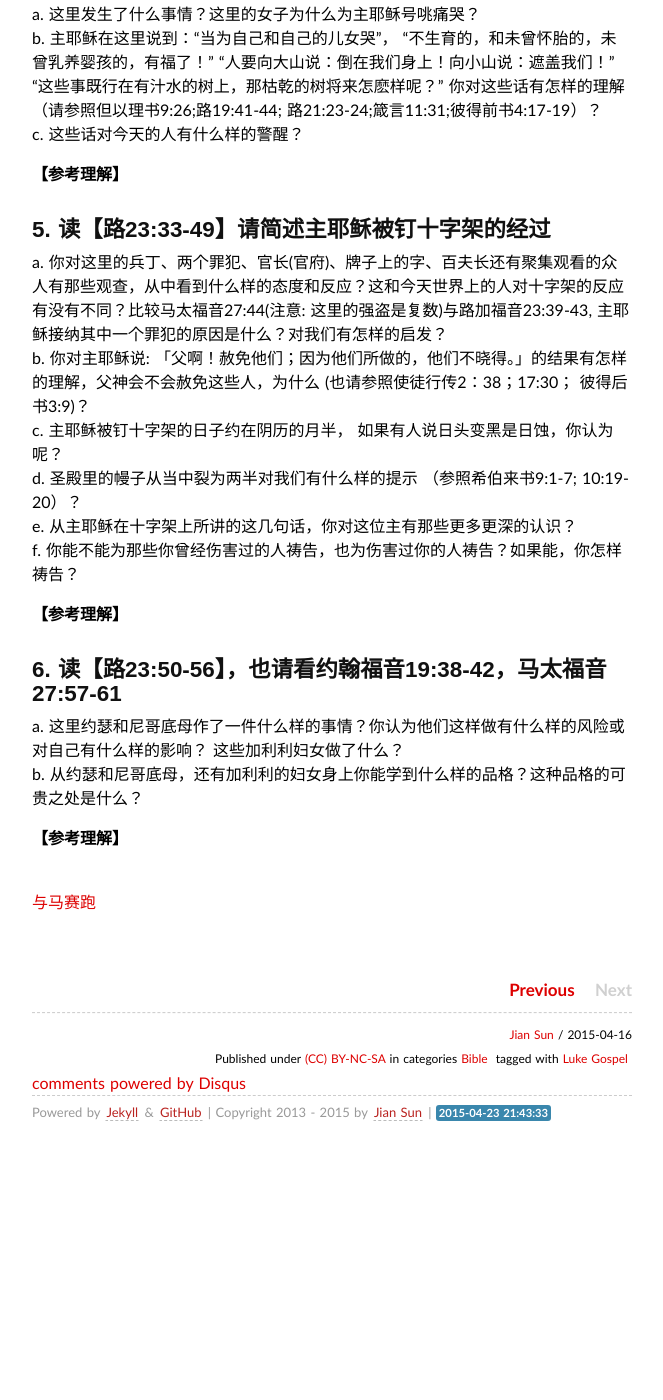
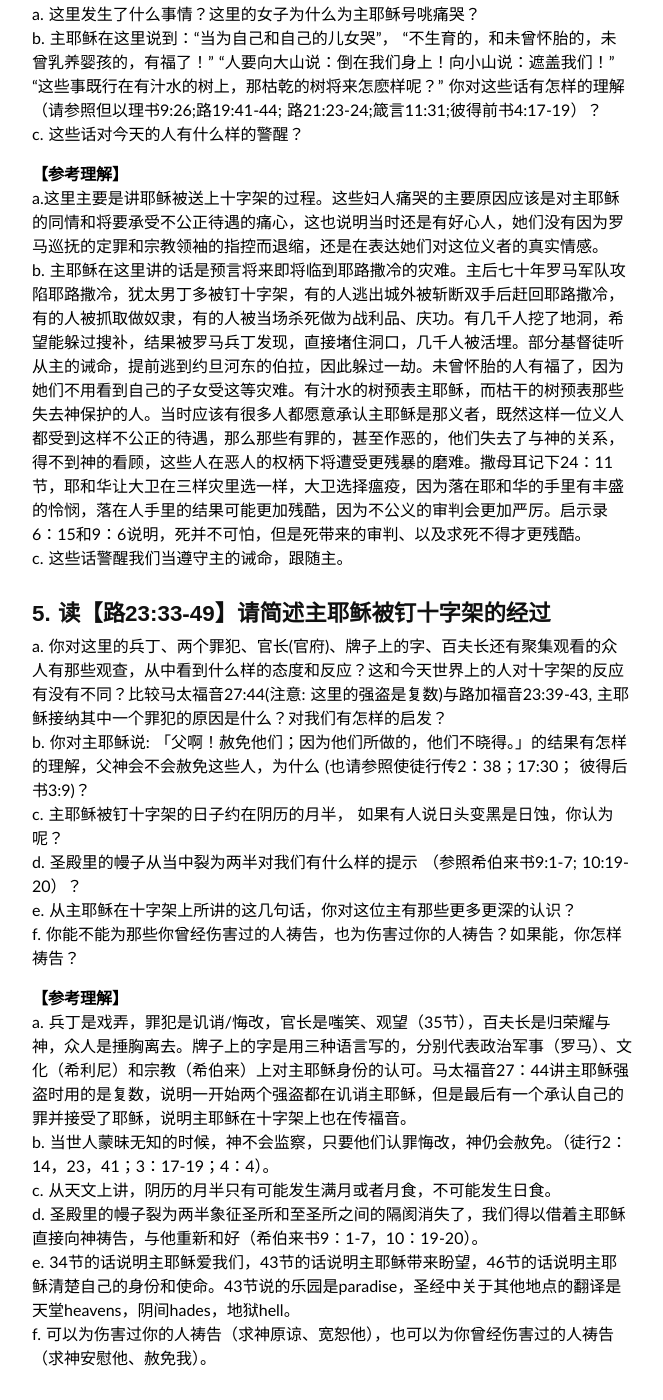
Before and after one commit to sjsprecious/sjsprecious.github.io, a Jekyll site: the page built from _posts/2015-04-16-LUKE-GOSPEL-CHAP-23.md, in a window 1280 px wide and 1400 px high, scrolled down 1645 px. Shown: the whole window, without its empty margins (308-971 px from the left). Built offline with Jekyll 4.4.1, drawn with Linux system fonts in a browser that asks for light colours; some web fonts are replaced; comment, search, counter and statistics services are not loaded; before the commit the page ends 2800 px from its top, so only the background shows below that; some of the changed text lies outside the part shown.

Commit message:
chap 23 change

```diff
--- a/_posts/2015-04-16-LUKE-GOSPEL-CHAP-23.md
+++ b/_posts/2015-04-16-LUKE-GOSPEL-CHAP-23.md
@@ -15,7 +15,7 @@ tags:
 
 这里发生了什么事情？他们为什么要把主耶稣交给彼拉多？对照路22:70-71和他们在23：2列举主耶稣的罪状中，为什么有明显的不同？你认为他们中间有没有人在心里明白知道主耶稣是基督，是王，但还是要以祂是基督，是王为罪名苦害祂（参照路20:14-15）？当主耶稣在这里经历逼迫和指控时，祂做了什么（也请参照约翰福音18:33-38,马太福音27:11-14），祂所做的是不是很有效？这为我们行事为人留下什么样的教训？<br>
 
-**【参考理解】** &nbsp;。本章中犹太公会的人把主耶稣解到彼拉多处，要求彼拉多审判主耶稣。犹太人在彼拉多面前控告的的罪状是主耶稣有意煽动百姓反抗罗马的统治，而22章断定主耶稣有罪的理由是他称自己为神的儿子。这里的理由有明显的不同，因为彼拉多作为罗马巡抚，主要负责行政和治安，而不插手宗教事务上的纷争。根据路加福音20章14-15节园户的比喻，当时控告主耶稣的人中应该有人清楚主耶稣的身份，但却因为自己的私欲、对地位名誉的贪婪而仍旧苦害他。当主耶稣经历逼迫和指控时，除了肯定自己是犹太人的王以及自己的国不属这世界，其他的控告都不回答（约翰福音18：33-38，马太福音27：11-14，彼得前书2：21-23）。他这么做很有效，因为没有给别人落下话柄。由于主耶稣说自己不是当世的王，因此彼拉多也认为他无罪，叛乱罪并不成立。<br><br>
+**【参考理解】** &nbsp;本章中犹太公会的人把主耶稣解到彼拉多处，要求彼拉多审判主耶稣。犹太人在彼拉多面前控告的的罪状是主耶稣有意煽动百姓反抗罗马的统治，而22章断定主耶稣有罪的理由是他称自己为神的儿子。这里的理由有明显的不同，因为彼拉多作为罗马巡抚，主要负责行政和治安，而不插手宗教事务上的纷争。根据路加福音20章14-15节园户的比喻，当时控告主耶稣的人中应该有人清楚主耶稣的身份，但却因为自己的私欲、对地位名誉的贪婪而仍旧苦害他。当主耶稣经历逼迫和指控时，除了肯定自己是犹太人的王以及自己的国不属这世界，其他的控告都不回答（约翰福音18：33-38，马太福音27：11-14，彼得前书2：21-23）。他这么做很有效，因为没有给别人落下话柄。由于主耶稣说自己不是当世的王，因此彼拉多也认为他无罪，叛乱罪并不成立。<br><br>
 
 ## 2. 读【路23:5-12】<br>
 
@@ -35,7 +35,10 @@ a. 这里发生了什么事情？这里的女子为什么为主耶稣号咷痛
 b. 主耶稣在这里说到：“当为自己和自己的儿女哭”， “不生育的，和未曾怀胎的，未曾乳养婴孩的，有福了！” “人要向大山说：倒在我们身上！向小山说：遮盖我们！” “这些事既行在有汁水的树上，那枯乾的树将来怎麽样呢？” 你对这些话有怎样的理解（请参照但以理书9:26;路19:41-44; 路21:23-24;箴言11:31;彼得前书4:17-19）？<br>
 c. 这些话对今天的人有什么样的警醒？<br>
 
-**【参考理解】** &nbsp;<br><br>
+**【参考理解】**<br>
+a.这里主要是讲耶稣被送上十字架的过程。这些妇人痛哭的主要原因应该是对主耶稣的同情和将要承受不公正待遇的痛心，这也说明当时还是有好心人，她们没有因为罗马巡抚的定罪和宗教领袖的指控而退缩，还是在表达她们对这位义者的真实情感。<br>
+b. 主耶稣在这里讲的话是预言将来即将临到耶路撒冷的灾难。主后七十年罗马军队攻陷耶路撒冷，犹太男丁多被钉十字架，有的人逃出城外被斩断双手后赶回耶路撒冷，有的人被抓取做奴隶，有的人被当场杀死做为战利品、庆功。有几千人挖了地洞，希望能躲过搜补，结果被罗马兵丁发现，直接堵住洞口，几千人被活埋。部分基督徒听从主的诫命，提前逃到约旦河东的伯拉，因此躲过一劫。未曾怀胎的人有福了，因为她们不用看到自己的子女受这等灾难。有汁水的树预表主耶稣，而枯干的树预表那些失去神保护的人。当时应该有很多人都愿意承认主耶稣是那义者，既然这样一位义人都受到这样不公正的待遇，那么那些有罪的，甚至作恶的，他们失去了与神的关系，得不到神的看顾，这些人在恶人的权柄下将遭受更残暴的磨难。撒母耳记下24：11节，耶和华让大卫在三样灾里选一样，大卫选择瘟疫，因为落在耶和华的手里有丰盛的怜悯，落在人手里的结果可能更加残酷，因为不公义的审判会更加严厉。启示录6：15和9：6说明，死并不可怕，但是死带来的审判、以及求死不得才更残酷。<br>
+c. 这些话警醒我们当遵守主的诫命，跟随主。<br><br>
 
 ## 5. 读【路23:33-49】请简述主耶稣被钉十字架的经过<br>
 
@@ -46,13 +49,21 @@ d. 圣殿里的幔子从当中裂为两半对我们有什么样的提示 （参
 e. 从主耶稣在十字架上所讲的这几句话，你对这位主有那些更多更深的认识？<br>
 f. 你能不能为那些你曾经伤害过的人祷告，也为伤害过你的人祷告？如果能，你怎样祷告？<br>
 
-**【参考理解】** &nbsp;<br><br>
+**【参考理解】**<br>
+a. 兵丁是戏弄，罪犯是讥诮/悔改，官长是嗤笑、观望（35节），百夫长是归荣耀与神，众人是捶胸离去。牌子上的字是用三种语言写的，分别代表政治军事（罗马）、文化（希利尼）和宗教（希伯来）上对主耶稣身份的认可。马太福音27：44讲主耶稣强盗时用的是复数，说明一开始两个强盗都在讥诮主耶稣，但是最后有一个承认自己的罪并接受了耶稣，说明主耶稣在十字架上也在传福音。<br>
+b. 当世人蒙昧无知的时候，神不会监察，只要他们认罪悔改，神仍会赦免。（徒行2：14，23，41；3：17-19；4：4）。<br>
+c. 从天文上讲，阴历的月半只有可能发生满月或者月食，不可能发生日食。<br>
+d. 圣殿里的幔子裂为两半象征圣所和至圣所之间的隔阂消失了，我们得以借着主耶稣直接向神祷告，与他重新和好（希伯来书9：1-7，10：19-20）。<br>
+e. 34节的话说明主耶稣爱我们，43节的话说明主耶稣带来盼望，46节的话说明主耶稣清楚自己的身份和使命。43节说的乐园是paradise，圣经中关于其他地点的翻译是天堂heavens，阴间hades，地狱hell。<br>
+f. 可以为伤害过你的人祷告（求神原谅、宽恕他），也可以为你曾经伤害过的人祷告（求神安慰他、赦免我）。<br><br>
 
 ## 6. 读【路23:50-56】，也请看约翰福音19:38-42，马太福音27:57-61<br>
 
 a. 这里约瑟和尼哥底母作了一件什么样的事情？你认为他们这样做有什么样的风险或对自己有什么样的影响？ 这些加利利妇女做了什么？<br>
 b. 从约瑟和尼哥底母，还有加利利的妇女身上你能学到什么样的品格？这种品格的可贵之处是什么？<br>
 
-**【参考理解】** &nbsp;<br><br>
+**【参考理解】**<br>
+a. 约瑟是个议士（50节），尼哥底母是法利赛人（约翰福音3：1），他们却向彼拉多要耶稣的身体并膏抹他（约翰福音19：38-42），这等于是挑战犹太公会领袖的权柄和地位，可能会收到排挤、迫害、甚至赶出会堂（约翰福音9：22，12：42）。从加利利来的这些妇女，比耶路撒冷的女子有更大的爱心和勇气，因为她们与主耶稣有直接的关系，可以被当时的权势一同定罪或被指控，这应该也是主耶稣的很多门徒四散的原因。但是她们一直陪伴在主的身旁，而且还在预备香料香膏，准备膏主，虽然没有用上，但她们的爱心和勇气是很可贵的，尤其是在逼迫和危难之中。<br>
+b. 我们若在逼迫和苦难之中时还能记得帮助别人、事奉教会和弟兄姐妹，才是更加的难能可贵。<br>
 
 [与马赛跑](http://www.racingwithhorse.org/t/74#reply0)
```
